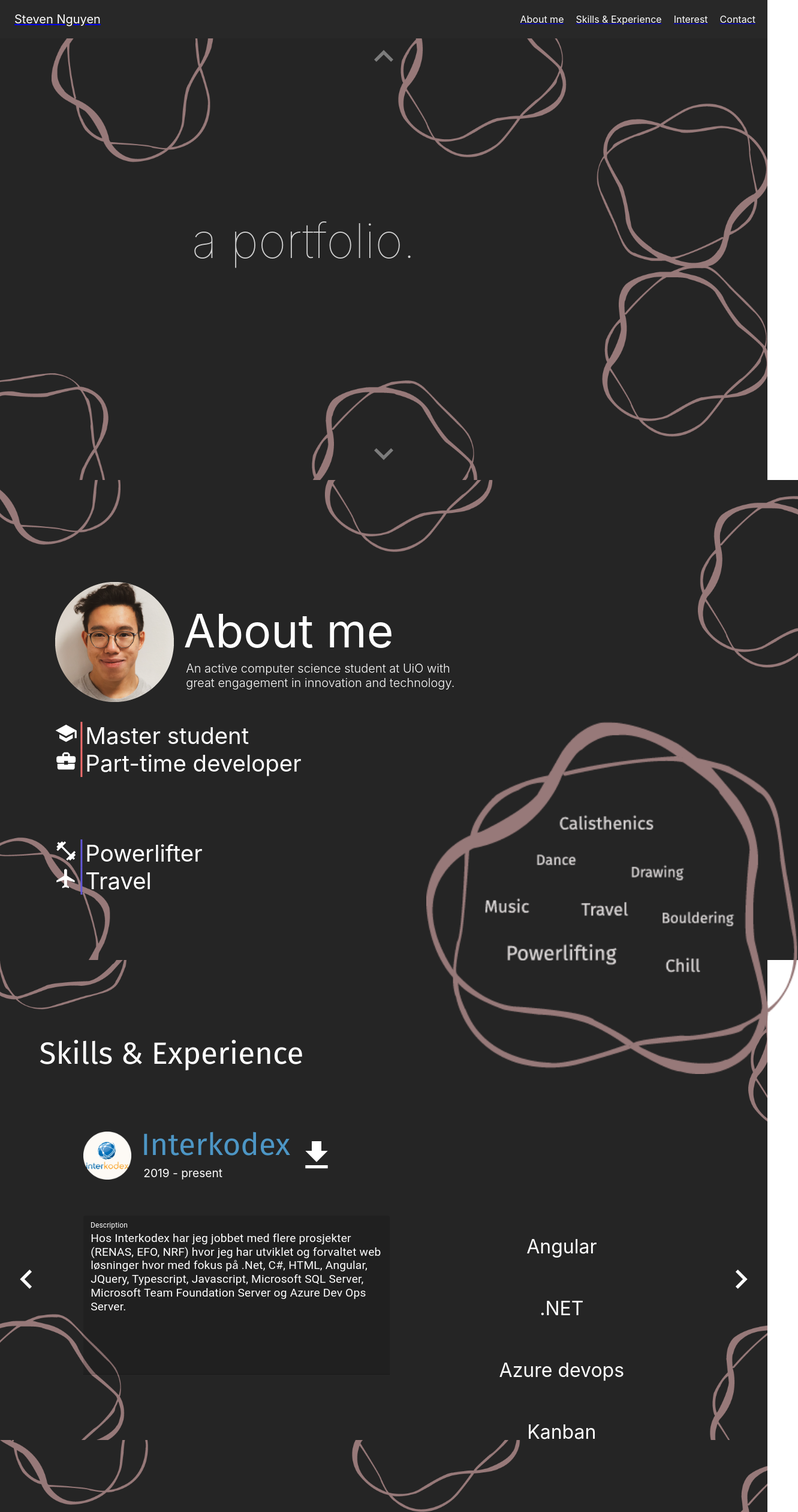
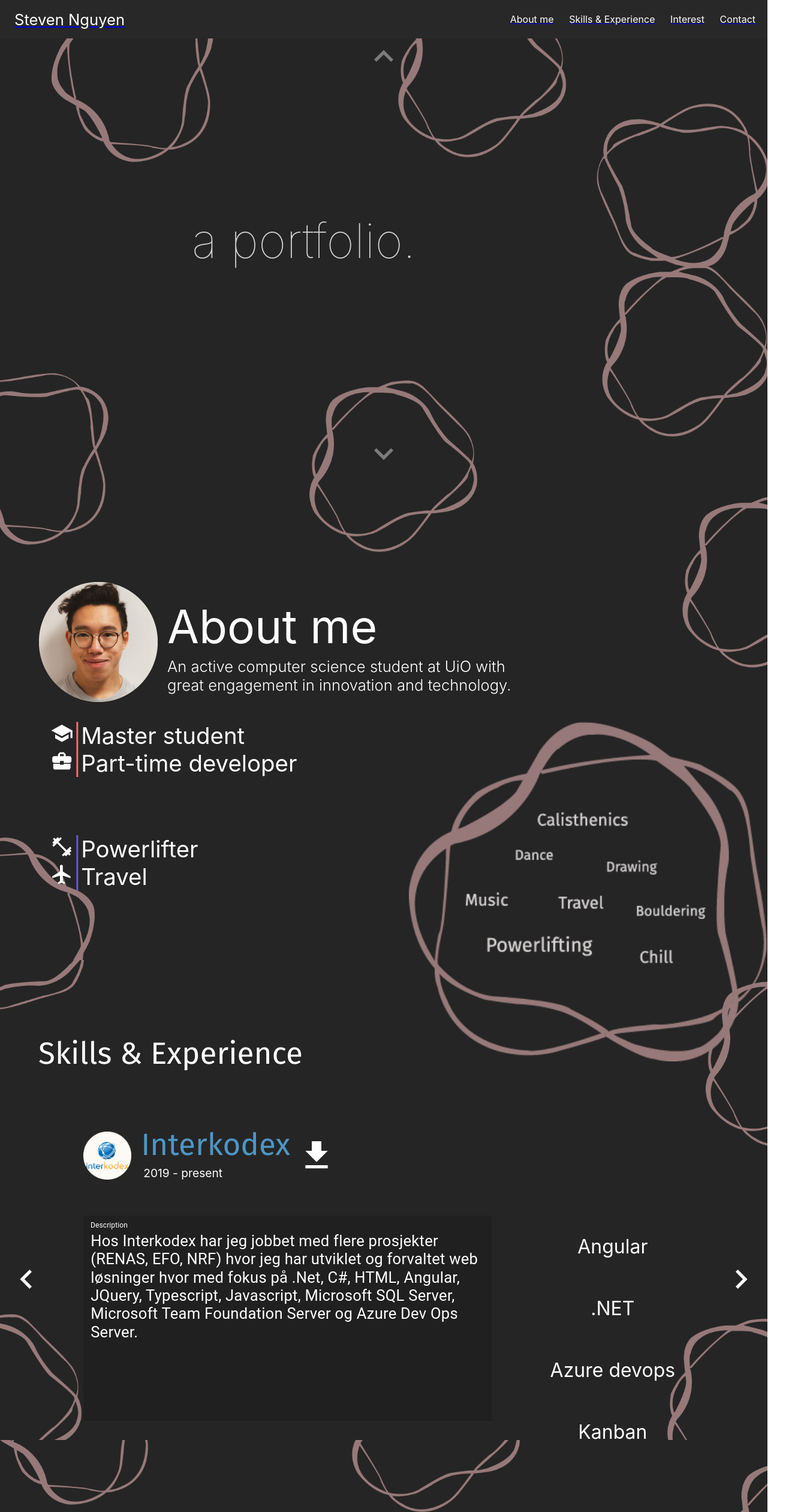
Before and after one commit to stevenhgn/Portfolio, a React (Create React App) app: page / in a window 1280 px wide. Shown: the top 2520 px of the page at 60% size, 1331 px wide, since content can reach past the window. Built offline with nearby package versions, Linux system fonts and the light colour scheme.

Commit message:
Fix padding bug

```diff
--- a/src/pages/About/About.js
+++ b/src/pages/About/About.js
@@ -44,8 +44,13 @@ const About = forwardRef((props, ref) => {
     <ContentWrapper flex={1}></ContentWrapper>,
   ];
   return (
-    <Wrapper ref={ref} className={"AboutRoot"} pl={"4vw"}>
-      <StyledBox flexDirection={"row"} className={"Title&logo"} pl={5} pt={20}>
+    <Wrapper ref={ref} className={"AboutRoot"}>
+      <StyledBox
+        flexDirection={"row"}
+        className={"Title&logo"}
+        pt={20}
+        pl={"5vw"}
+      >
         <StyledBox flexWrap={"wrap"}>
           <ImageWrapper
             src={"logo/profile-logo.png"}
@@ -63,10 +68,9 @@ const About = forwardRef((props, ref) => {
             About me
           </StyledText>
           <StyledSpan
-            fontSize={20}
+            fontSize={"2vw"}
             color={"white"}
             mb={3}
-            ml={1}
             style={{ fontWeight: "300" }}
           >
             An active computer science student at UiO with <br /> great
@@ -77,7 +81,7 @@ const About = forwardRef((props, ref) => {
       <StyledBox flexDirection={"row"} flexWrap={"wrap"}>
         <SkillsCard
           ml={5}
-          pl={5}
+          pl={"5vw"}
           color={"white"}
           className={"About-card"}
           style={{ marginRight: "auto" }}
--- a/src/pages/Home/Home.js
+++ b/src/pages/Home/Home.js
@@ -150,7 +150,7 @@ const Home = () => {
             <LinkWrapper to={"/"}>
               <StyledBox
                 color={"white"}
-                fontSize={"20px"}
+                fontSize={"2vw"}
                 onClick={() => scrollToRef(homeScreenRef)}
               >
                 Steven Nguyen
@@ -158,29 +158,33 @@ const Home = () => {
             </LinkWrapper>
             <HeaderWrapper pr={5}>
               <LinkWrapper
-                pl={5}
+                pl={"2vw"}
                 to={"/Aboutme"}
+                // fontSize={"2vw"}
                 onClick={() => scrollToRef(aboutRef)}
               >
                 <StyledBox color={"white"}>About me</StyledBox>
               </LinkWrapper>
               <LinkWrapper
-                pl={5}
+                pl={"2vw"}
                 to={"/Skill-Experience"}
+                // fontSize={"2vw"}
                 onClick={() => scrollToRef(skillsRef)}
               >
                 <StyledBox color={"white"}>Skills {"&"} Experience</StyledBox>
               </LinkWrapper>
               <LinkWrapper
-                pl={5}
+                pl={"2vw"}
                 to={"/Skill-Experience"}
+                // fontSize={"2vw"}
                 onClick={() => scrollToRef(interestRef)}
               >
                 <StyledBox color={"white"}>Interest</StyledBox>
               </LinkWrapper>
               <LinkWrapper
-                pl={5}
+                pl={"2vw"}
                 to={"/Contact"}
+                // fontSize={"2vw"}
                 // onClick={() => scrollToRef()}
               >
                 <StyledBox color={"white"}>Contact</StyledBox>
--- a/src/pages/Skills/Skills.js
+++ b/src/pages/Skills/Skills.js
@@ -60,7 +60,7 @@ const Skills = forwardRef((props, ref) => {
   });
   return (
     <Wrapper ref={ref} className={"SkillsRoot"}>
-      <StyledBox pt={5} pl={5}>
+      <StyledBox pt={5} pl={"3vw"}>
         <StyledText color={"white"} fontSize={"4vw"} pt={"4vw"} pl={"2vw"}>
           Skills {"&"} Experience
         </StyledText>
@@ -121,7 +121,7 @@ const Skills = forwardRef((props, ref) => {
           </StyledBox>
 
           <StyledBox flexDirection={"row"} flex={2} color={"white"}>
-            <StyledBox flex={2} color={"white"} pr={4} pl={"auto"} mr={"auto"}>
+            <StyledBox flex={4} color={"white"} pr={4} pl={"auto"} mr={"auto"}>
               <StyledTextField
                 type="input"
                 label="Description"
@@ -129,7 +129,7 @@ const Skills = forwardRef((props, ref) => {
                 multiline
                 fullWidth
                 rows={10}
-                InputProps={{ style: { fontSize: "1.5vw" } }}
+                InputProps={{ style: { fontSize: "2vw" } }}
                 disabled
                 value={skillsList[selectedSkills].description}
               ></StyledTextField>
@@ -162,7 +162,7 @@ const Skills = forwardRef((props, ref) => {
 const Wrapper = styled.div`
   ${spacing}
   ${palette}
-  background: url("/images/Skills_expe.png") no-repeat;
+  background: url("/images/Skills_expe.png") no-repeat center center fixed;
   -webkit-background-size: cover;
   -moz-background-size: cover;
   -o-background-size: cover;
@@ -171,8 +171,8 @@ const Wrapper = styled.div`
   flex-direction: column;
   flex: 1;
   height: 100vh;
+  width: 100vw;
   object-fit: cover;
-  width: 100vw;
   /* width: 100vw; */
 `;
 
```
